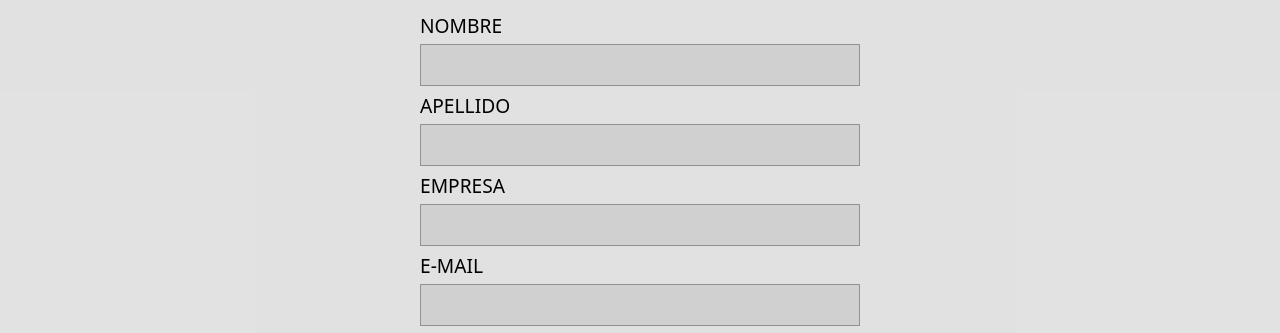
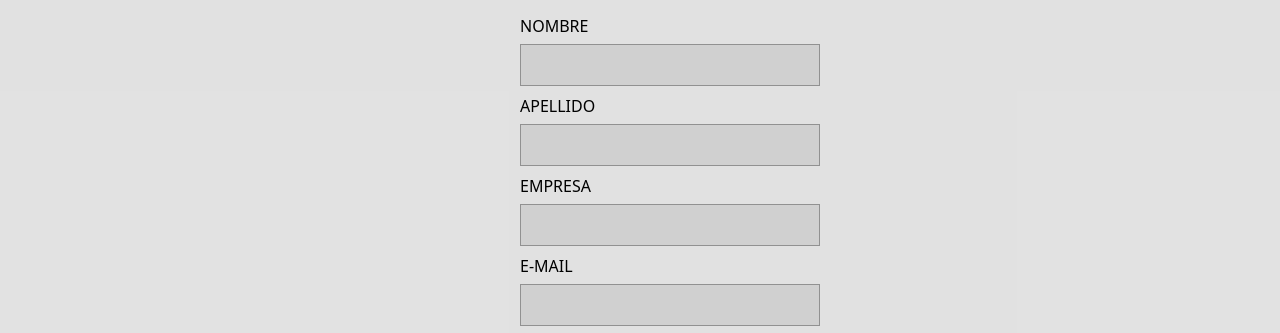
Before and after one commit to FranciscoCordone/proyectFinalCORDONE, a plain HTML site: page pages/contacto.html in a window 1280 px wide. Shown: the part 418-751 px from the top of the page. Drawn offline with nearby package versions, Linux system fonts and the light colour scheme.

Commit message:
Modificación de contacto

```diff
--- a/pages/contacto.html
+++ b/pages/contacto.html
@@ -62,7 +62,7 @@
 
 <div class="row bgGeneral">
 
-    <main class="col-md-12" >
+    <main class="col-sm-12" >
         <form>
             <fieldest>
                 <h1>CONSULTAS</h1>
--- a/sass/_contacto.scss
+++ b/sass/_contacto.scss
@@ -1,5 +1,5 @@
 form{
-    width: 500%;
+    width: 300px;
     padding: 30px;
     margin: auto;
     border-radius: 4px;
@@ -14,7 +14,7 @@ form{
         text-align: center;
     }
     .control,textarea{
-        width: 100%;
+        width: 300px;
         background: #cccc;
         padding: 10px;
         margin-bottom: 10px;
@@ -23,14 +23,14 @@ form{
     }
     label{
         color:black;
-        font-size: 1.2em;
+        font-size: 1em;
         margin-bottom: 8px;
         text-transform: uppercase;
     }
     .botton{
         text-transform: uppercase;
         background-color:$grisClarito;
-        width: 100%;
+/*         width: 100%; */
         border:1px solid #919191;
         padding: 12px;
         margin: 0;
```
Also changed, not shown: css/styles.css, 1 other file.
